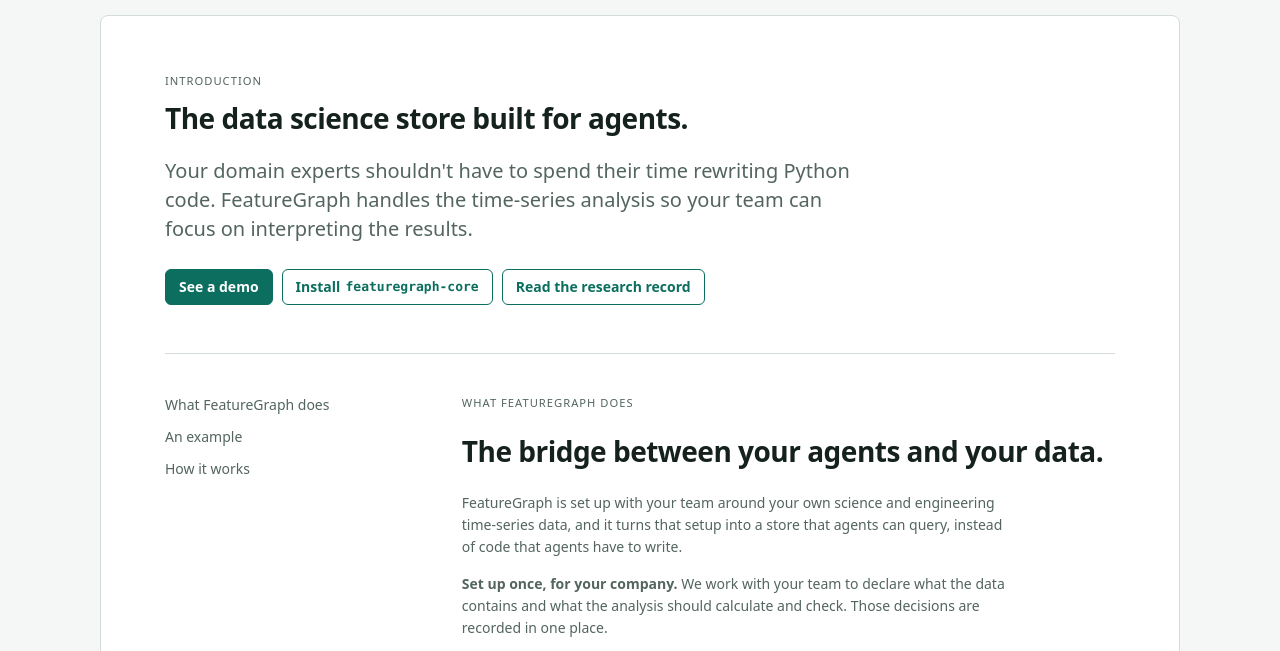
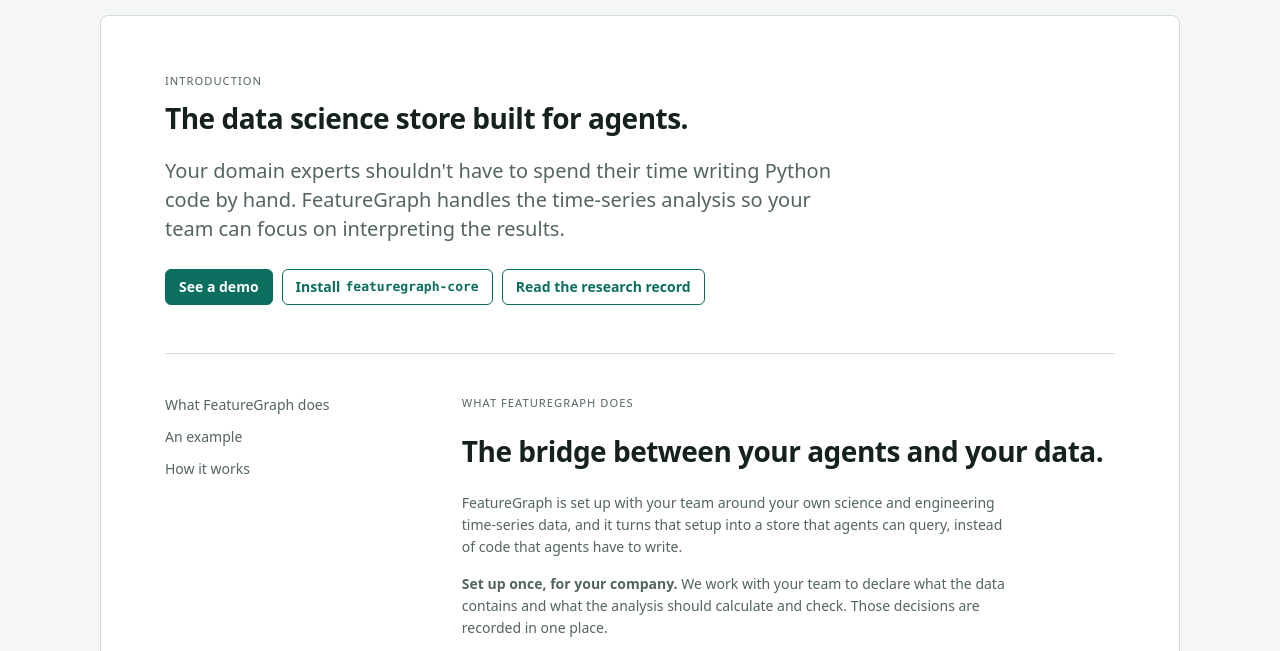
Before and after one commit to featuregraph/featuregraph.github.io, a plain HTML site: page index.html in a window 1280 px wide. Shown: the part 69-720 px from the top of the page. Drawn offline with Linux system fonts and the light colour scheme.

Commit message:
Fix wording in lead paragraph of index.html

```diff
--- a/index.html
+++ b/index.html
@@ -65,7 +65,7 @@ code{font-size:.9em}
 <section class="hero compact">
   <p class="eyebrow">Introduction</p>
   <h1>The data science store built for agents.</h1>
-  <p class="lead">Your domain experts shouldn't have to spend their time rewriting Python code. FeatureGraph handles the time-series analysis so your team can focus on interpreting the results.</p>
+  <p class="lead">Your domain experts shouldn't have to spend their time writing Python code by hand. FeatureGraph handles the time-series analysis so your team can focus on interpreting the results.</p>
   <div class="actions">
     <a class="button primary" href="/research.html#agents">See a demo</a>
     <a class="button" href="https://github.com/featuregraph/featuregraph-core" target="_blank" rel="noopener noreferrer">Install <code>featuregraph-core</code></a>
```
